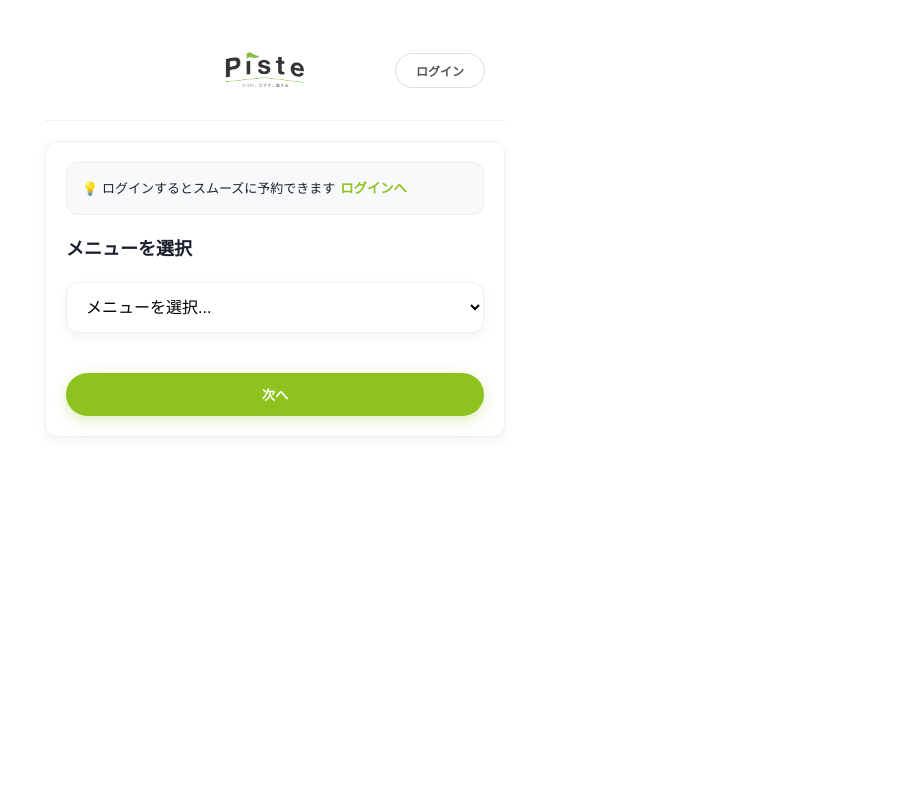
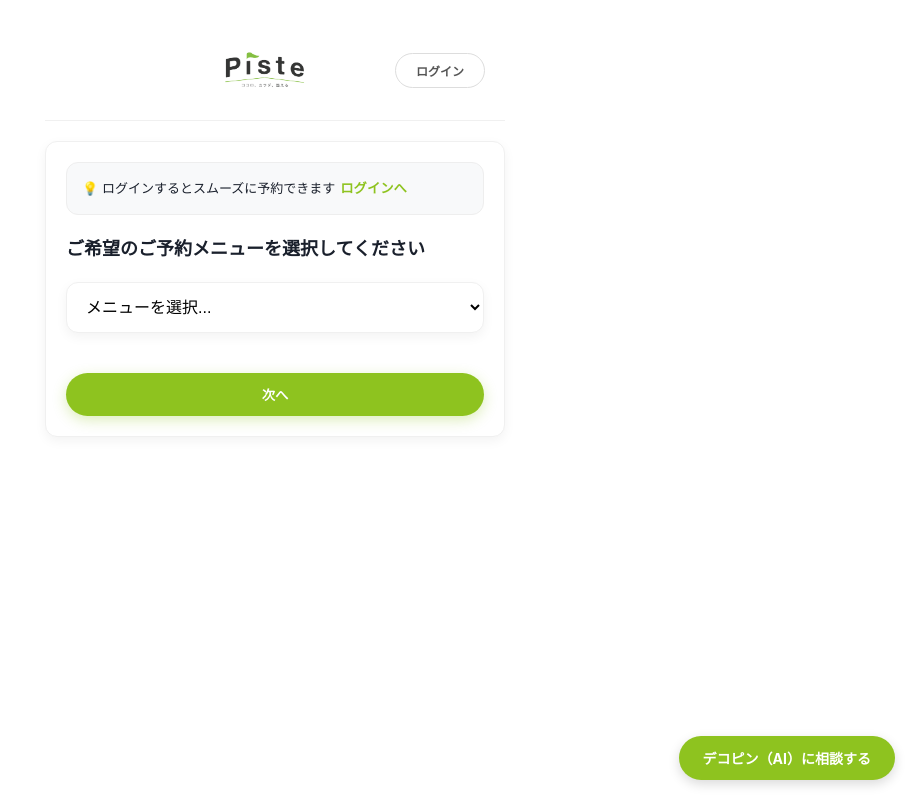
Before and after one commit to piste-boss/piste-reserve, a React (Vite) app: page / in a window 1280 px wide. Shown: the whole page, without its empty margins (365-1280 px from the left). Built offline with nearby package versions, Linux system fonts and the light colour scheme.

Commit message:
予約ページ文言変更。

```diff
--- a/src/App.tsx
+++ b/src/App.tsx
@@ -226,7 +226,7 @@ const App: React.FC = () => {
                 <button onClick={() => nextStep('AUTH')} style={{ color: 'var(--piste-green)', border: 'none', background: 'none', fontWeight: 'bold', marginLeft: '5px' }}>ログインへ</button>
               </div>
             )}
-            <h2 style={{ marginBottom: '20px', fontSize: '18px' }}>メニューを選択</h2>
+            <h2 style={{ marginBottom: '20px', fontSize: '18px' }}>ご希望のご予約メニューを選択してください</h2>
             <select
               className="card" style={{ width: '100%', padding: '15px', fontSize: '16px' }}
               value={data.menu} onChange={(e) => setData({ ...data, menu: e.target.value })}
@@ -291,6 +291,29 @@ const App: React.FC = () => {
 
         {step === 'ADMIN' && <AdminDashboard />}
       </main>
+      <button
+        onClick={() => setIsChatOpen(true)}
+        style={{
+          position: 'fixed',
+          bottom: '20px',
+          right: '20px',
+          padding: '12px 24px',
+          borderRadius: '30px',
+          backgroundColor: 'var(--piste-green)',
+          color: 'white',
+          border: 'none',
+          boxShadow: '0 4px 12px rgba(0,0,0,0.15)',
+          cursor: 'pointer',
+          display: 'flex',
+          alignItems: 'center',
+          justifyContent: 'center',
+          zIndex: 1000,
+          fontSize: '14px',
+          fontWeight: 'bold'
+        }}
+      >
+        デコピン（AI）に相談する
+      </button>
       <AIChat isOpen={isChatOpen} onClose={() => setIsChatOpen(false)} />
     </div>
   );
```
